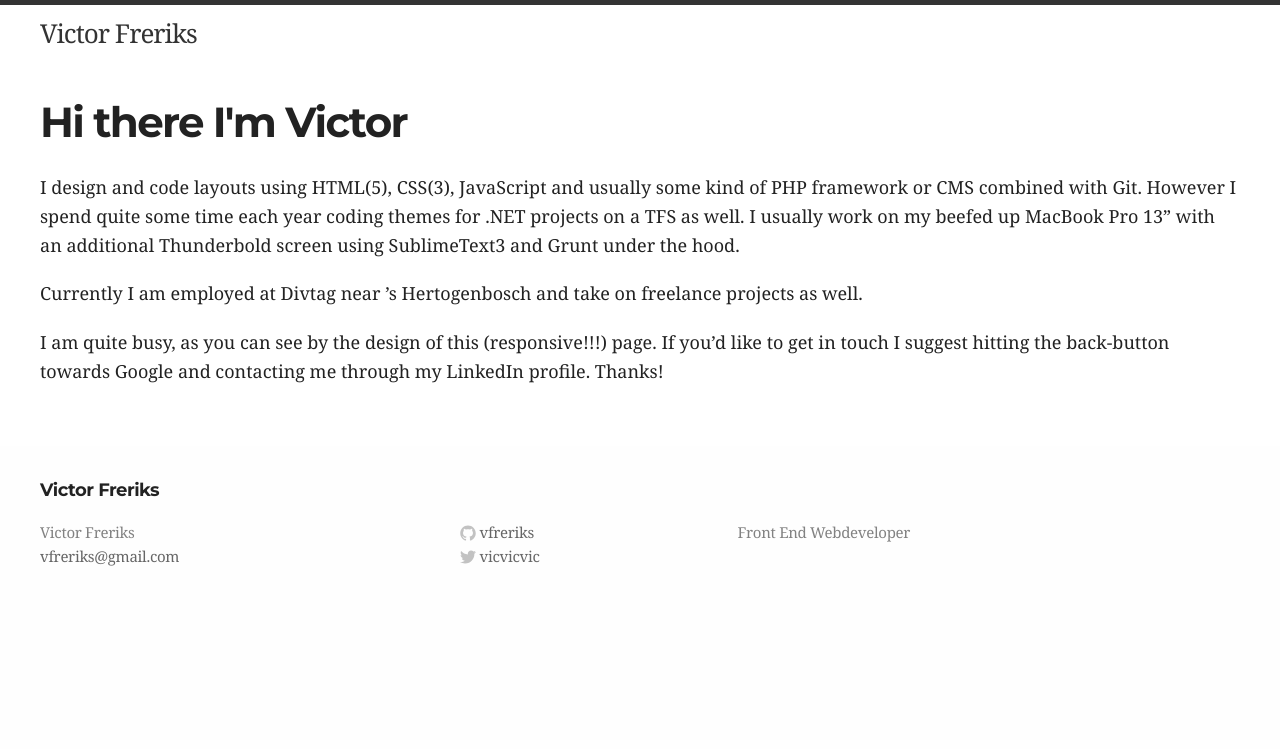
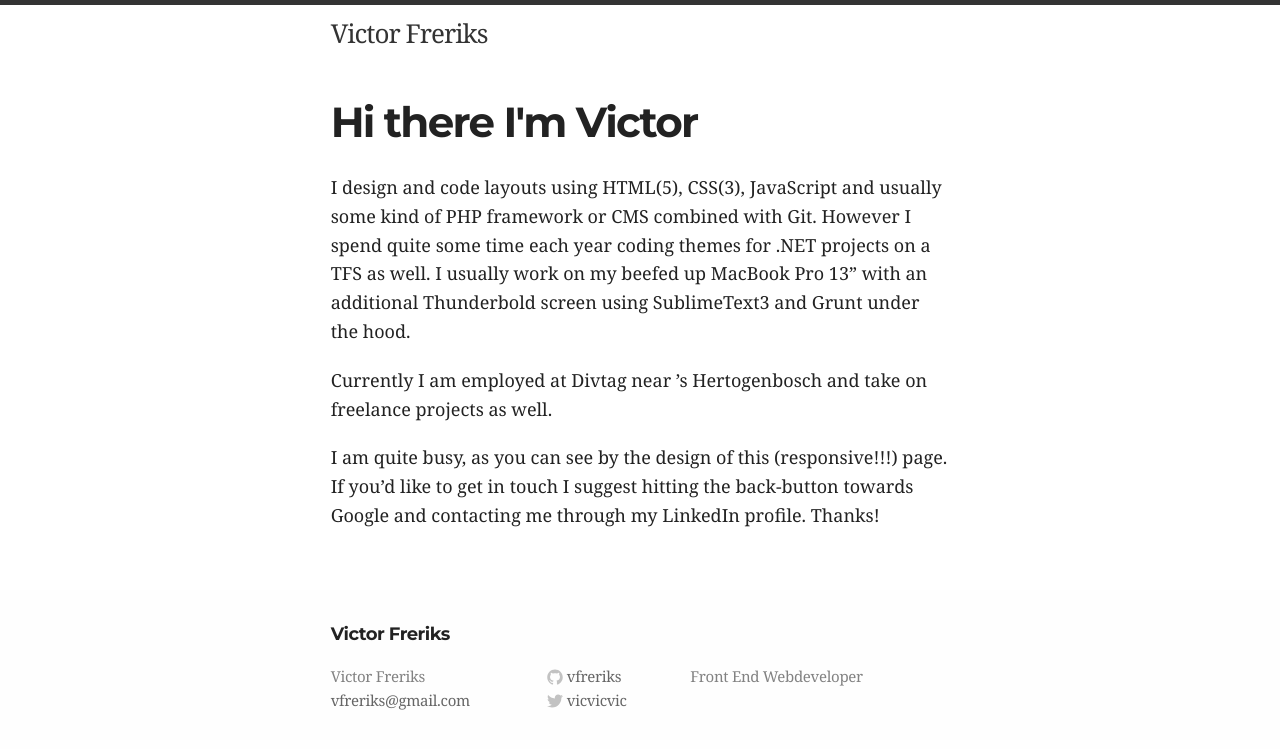
Before and after one commit to vfreriks/vfreriks.github.io, a Jekyll site: the page built from index.md, in a window 1280 px wide. Shown: the top 749 px of the page. Built offline with Jekyll 4.4.1, drawn with Linux system fonts in a browser that asks for light colours.

Commit message:
max-width

```diff
--- a/css/main.css
+++ b/css/main.css
@@ -29,7 +29,7 @@ a:visited { color: #999; }
 .wrap:after { content:""; display:table; }
 .wrap:after { clear: both; }
 .wrap {
-  max-width: 1200px;
+  max-width: 34.375em;
   padding: 0 30px;
   margin: 0 auto;
   zoom: 1;
```
